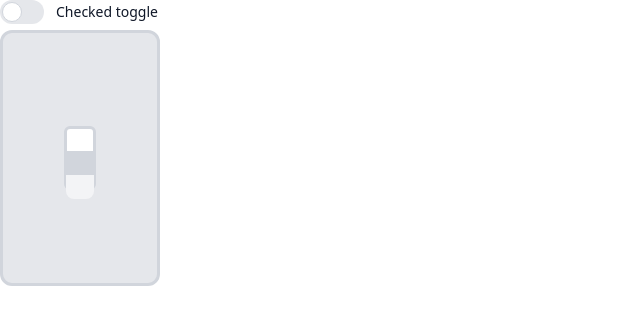
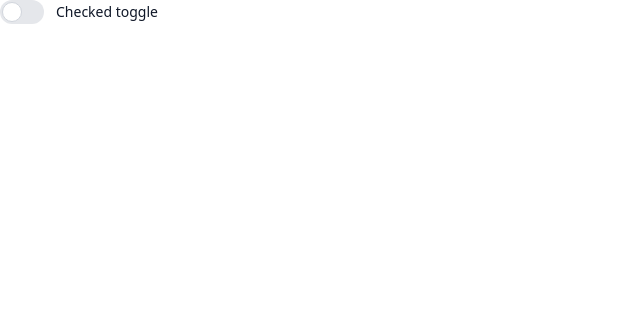
Before and after one commit to matthew-hajec/portfolio, a React (Vite) app: page / in a window 1280 px wide. Shown: the top 324 px of the page, without its empty margins (0-640 px from the left). Built offline with nearby package versions, Linux system fonts and the light colour scheme.

Commit message:
remove light switch component

```diff
--- a/src/App.tsx
+++ b/src/App.tsx
@@ -1,14 +1,9 @@
 import ThemeToggle from './features/ThemeToggle'
-import LightSwitch from './components/LightSwitch'
-import { useState } from 'react'
 
 function App() {
-  const [lsOn, setLSOn] = useState(false)
-
   return (
       <div className="min-h-screen bg-white dark:bg-gray-900">
         <ThemeToggle></ThemeToggle>
-        <LightSwitch enabled={lsOn} onToggle={() => {setLSOn(!lsOn)}}></LightSwitch>
       </div>
   )
 }
--- a/src/components/LightSwitch.tsx
+++ /dev/null
@@ -1,36 +0,0 @@
-type LightSwitchProps = {
-  enabled: boolean;
-  onToggle: () => void;
-}
-
-type SwitchProps = {
-  enabled: boolean
-}
-
-function Switch({enabled}: SwitchProps) {
-  if (enabled) {
-    return (
-      <>
-        <div className="absolute -top-3 h-7 w-7 bg-gray-100 rounded-t-lg"></div>
-        <div className="absolute top-3 h-6 w-7 bg-gray-300"></div>
-      </>
-    )
-  } else {
-    return (
-      <>
-        <div className="absolute -bottom-3 h-7 w-7 bg-gray-100 rounded-b-lg"></div>
-        <div className="absolute bottom-3 h-6 w-7 bg-gray-300 "></div>
-      </>
-    )
-  }
-}
-
-export default function LightSwitch(props: LightSwitchProps) {
-  return (
-    <div onClick={() => props.onToggle()} className="flex justify-center items-center h-64 w-40 rounded-xl bg-gray-200 border-3 border-gray-300">
-      <div className="flex justify-center relative h-16 w-8 bg-white border-3 border-gray-300 rounded-md">
-        <Switch enabled={props.enabled}></Switch>
-      </div>
-    </div>
-  );
-}
```
